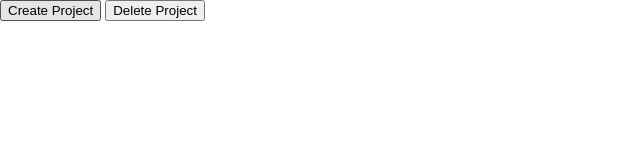
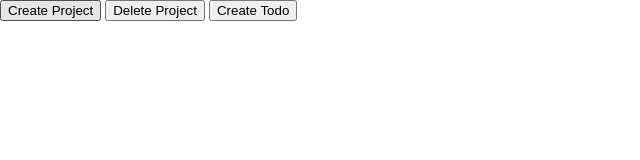
Before and after one commit to smartman15/todo-list, a website built with webpack: page src/template.html in a window 1280 px wide. Shown: the whole page, without its empty margins (0-640 px from the left). Built offline with nearby package versions, Linux system fonts and the light colour scheme.

Commit message:
Create button in HTML

```diff
--- a/src/template.html
+++ b/src/template.html
@@ -10,6 +10,7 @@
         <nav>
             <button id="create-project">Create Project</button>
             <button id="delete-project">Delete Project</button>
+            <button id="create-todo">Create Todo</button>
         </nav>
     </header>
 
```
